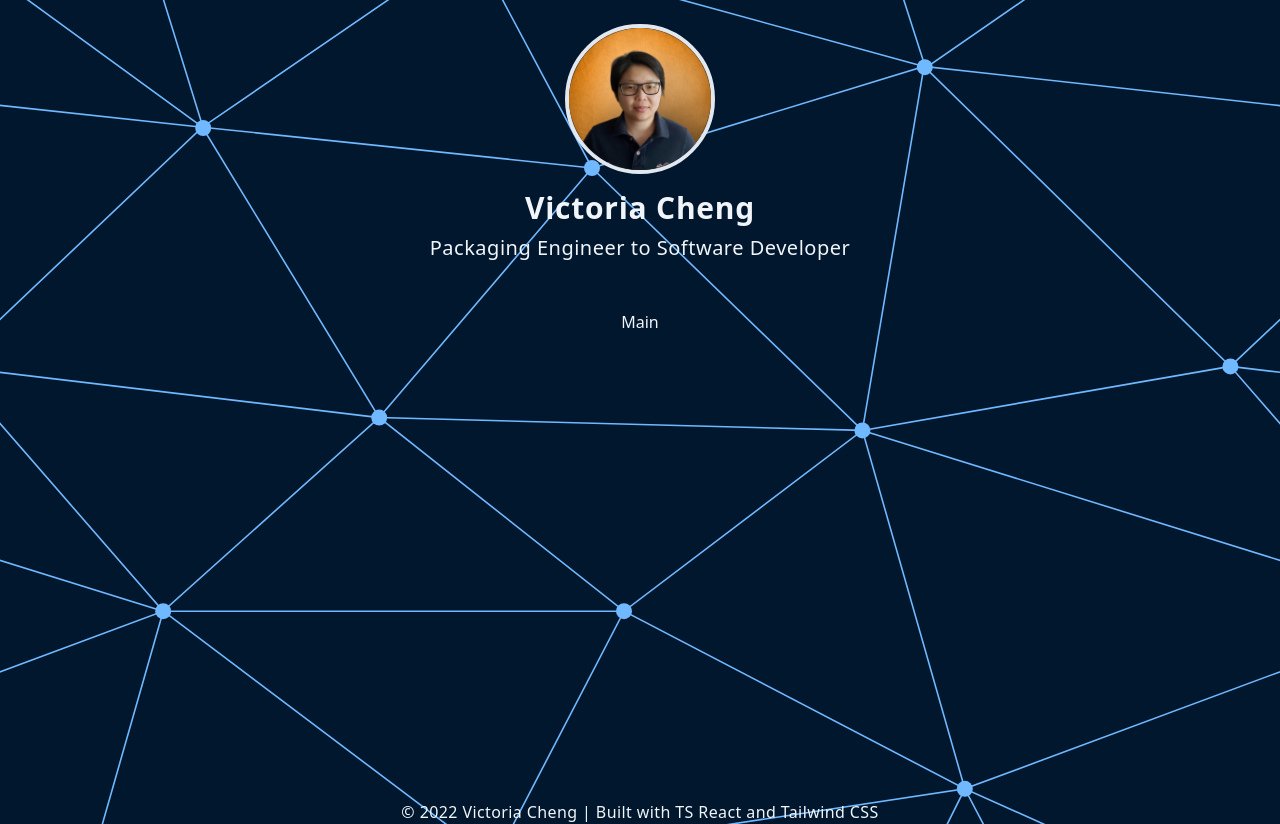
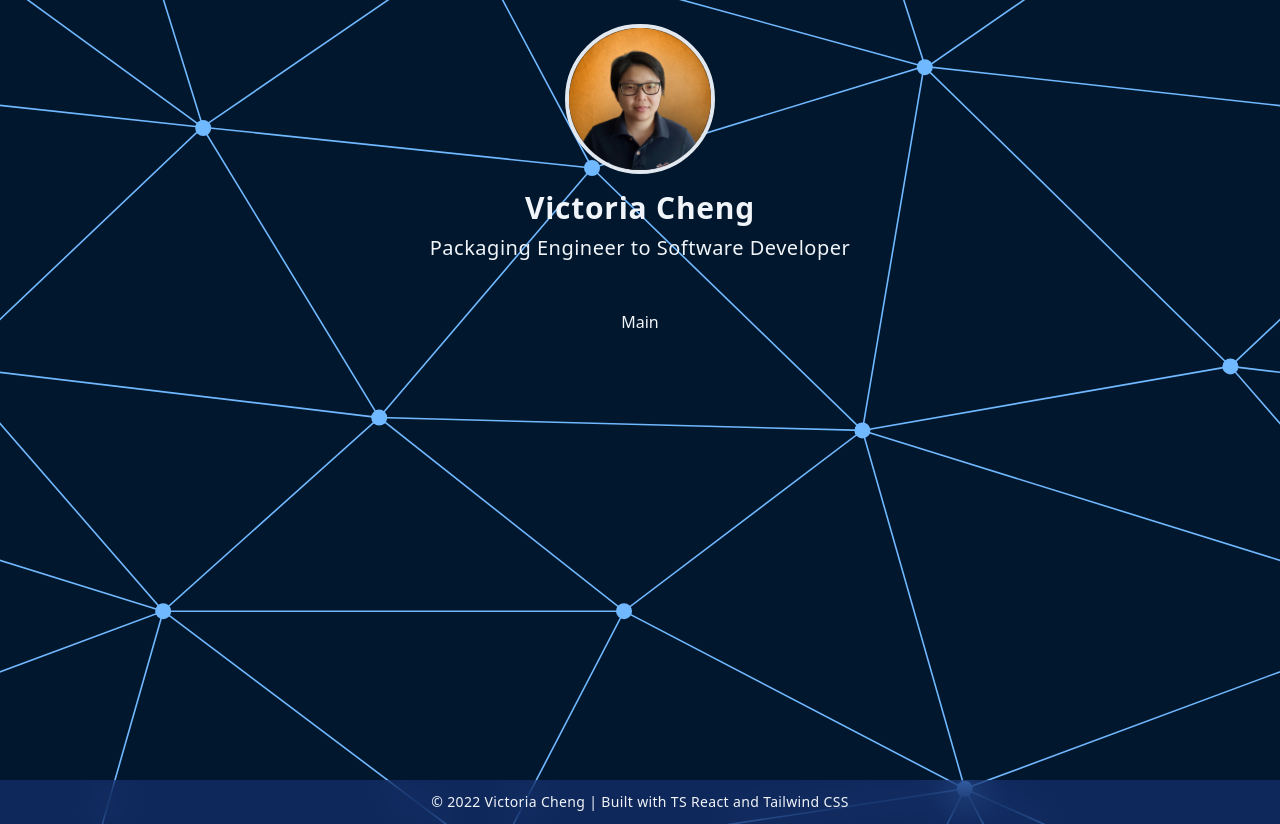
Before and after one commit to victoriacheng15/links-me, a React (Vite) app: page / in a window 1280 px wide. Built offline with nearby package versions, Linux system fonts and the light colour scheme.

Commit message:
feat: populate footer with content and styles

```diff
--- a/src/components/Footer.tsx
+++ b/src/components/Footer.tsx
@@ -6,10 +6,12 @@ function Footer() {
 	const built = "Built with TS React and Tailwind CSS";
 
 	return (
-		<footer className="mt-auto">
-			<p className=" text-base font-medium text-center tracking-wide">
-				&copy; {year} {name} | {built}
-			</p>
+		<footer className="mt-auto w-full">
+			<div className="grid h-full place-items-center bg-blue-900 bg-opacity-50 backdrop-blur-lg backdrop-filter">
+				<p className="py-3 text-center text-sm font-medium tracking-wide">
+					&copy; {year} {name} | {built}
+				</p>
+			</div>
 		</footer>
 	);
 }
```
